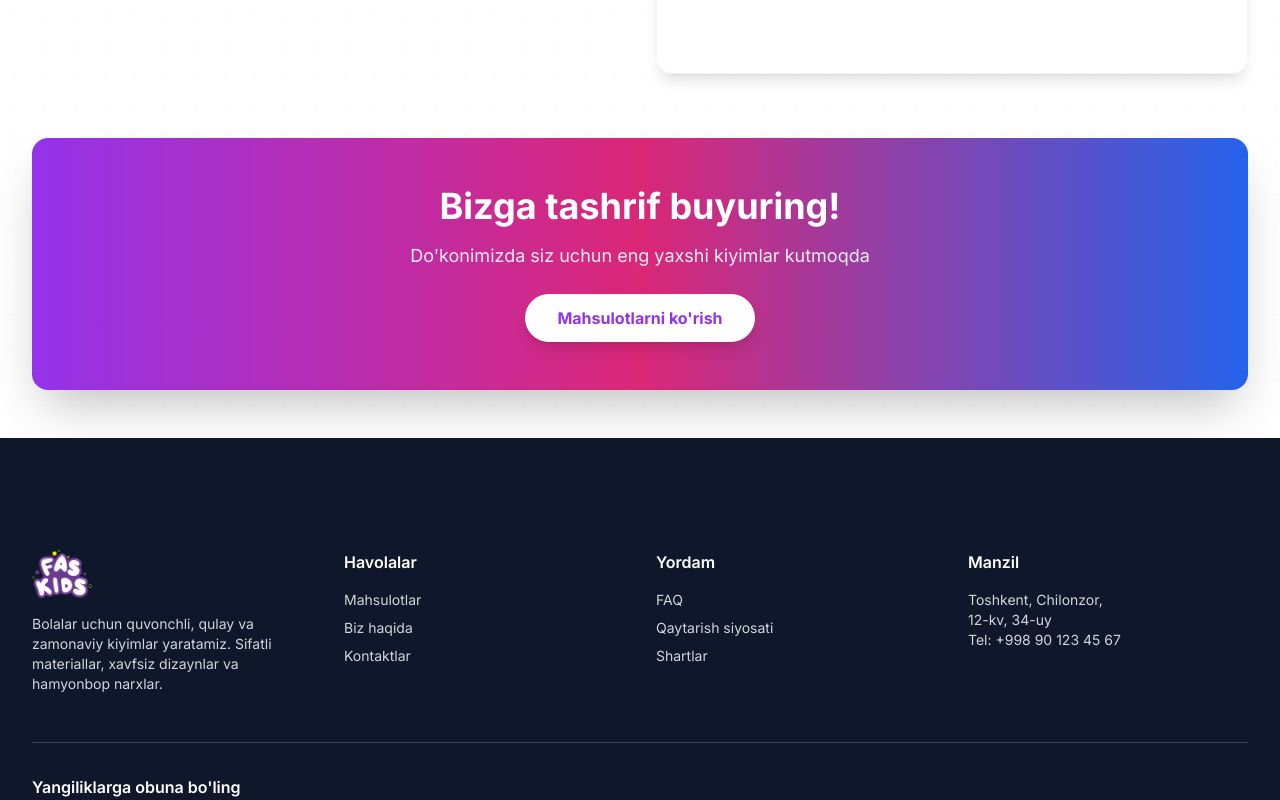
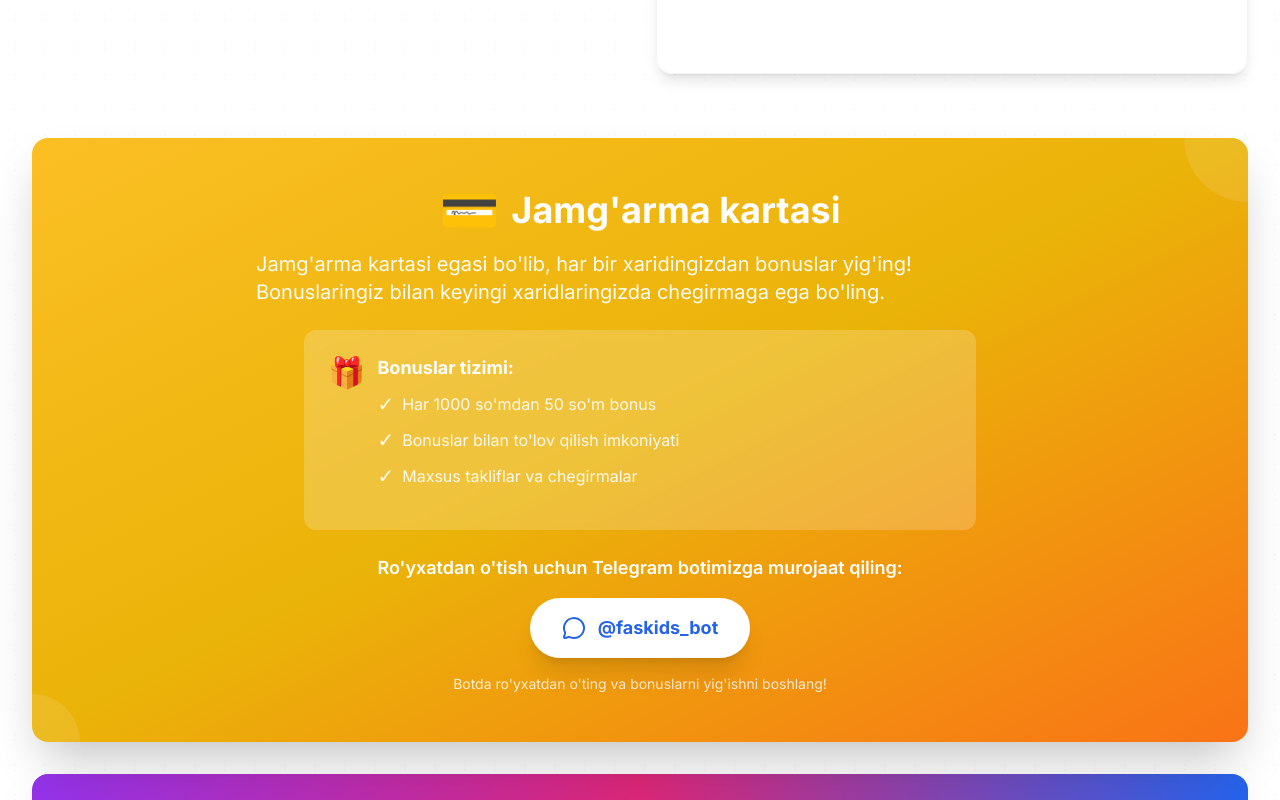
Before and after one commit to ergashevv/fas-front, a React (Vite) app: page /about in a window 1280 px wide. Shown: the part 1200-2000 px from the top of the page. Built offline with nearby package versions, Linux system fonts and the light colour scheme; no server answers.

Commit message:
jamgarma kartasi

```diff
--- a/client/pages/About.tsx
+++ b/client/pages/About.tsx
@@ -178,11 +178,73 @@ export default function About() {
           </motion.div>
         </div>
 
+        {/* Loyalty Card Section */}
+        <motion.div
+          initial={{ opacity: 0, y: 20 }}
+          animate={{ opacity: 1, y: 0 }}
+          transition={{ delay: 0.6 }}
+          className="bg-gradient-to-br from-amber-400 via-yellow-500 to-orange-500 rounded-2xl p-8 md:p-12 shadow-2xl mb-8 relative overflow-hidden"
+        >
+          {/* Decorative elements */}
+          <div className="absolute top-0 right-0 w-32 h-32 bg-white/10 rounded-full -mr-16 -mt-16" />
+          <div className="absolute bottom-0 left-0 w-24 h-24 bg-white/10 rounded-full -ml-12 -mb-12" />
+
+          <div className="relative z-10">
+            <div className="flex items-center justify-center gap-3 mb-4">
+              <span className="text-5xl">💳</span>
+              <h2 className="text-3xl md:text-4xl font-bold text-white">Jamg'arma kartasi</h2>
+            </div>
+            <p className="text-lg md:text-xl text-white/95 mb-6 max-w-3xl mx-auto">
+              Jamg'arma kartasi egasi bo'lib, har bir xaridingizdan bonuslar yig'ing!
+              Bonuslaringiz bilan keyingi xaridlaringizda chegirmaga ega bo'ling.
+            </p>
+            <div className="bg-white/20 backdrop-blur-sm rounded-xl p-6 mb-6 max-w-2xl mx-auto">
+              <div className="flex items-start gap-3 mb-4">
+                <span className="text-3xl">🎁</span>
+                <div className="text-left">
+                  <h3 className="font-bold text-white text-lg mb-2">Bonuslar tizimi:</h3>
+                  <ul className="space-y-2 text-white/90">
+                    <li className="flex items-center gap-2">
+                      <span className="text-xl">✓</span>
+                      <span>Har 1000 so'mdan 50 so'm bonus</span>
+                    </li>
+                    <li className="flex items-center gap-2">
+                      <span className="text-xl">✓</span>
+                      <span>Bonuslar bilan to'lov qilish imkoniyati</span>
+                    </li>
+                    <li className="flex items-center gap-2">
+                      <span className="text-xl">✓</span>
+                      <span>Maxsus takliflar va chegirmalar</span>
+                    </li>
+                  </ul>
+                </div>
+              </div>
+            </div>
+            <div className="flex flex-col items-center gap-4">
+              <p className="text-white font-semibold text-lg">
+                Ro'yxatdan o'tish uchun Telegram botimizga murojaat qiling:
+              </p>
+              <a
+                href="https://t.me/faskids_bot"
+                target="_blank"
+                rel="noopener noreferrer"
+                className="inline-flex items-center gap-3 bg-white text-blue-600 px-8 py-4 rounded-full font-bold hover:bg-gray-100 transition-all shadow-xl hover:scale-105 transform"
+              >
+                <MessageCircle className="w-6 h-6" />
+                <span className="text-lg">@faskids_bot</span>
+              </a>
+              <p className="text-white/80 text-sm">
+                Botda ro'yxatdan o'ting va bonuslarni yig'ishni boshlang!
+              </p>
+            </div>
+          </div>
+        </motion.div>
+
         {/* CTA Section */}
         <motion.div
           initial={{ opacity: 0, y: 20 }}
           animate={{ opacity: 1, y: 0 }}
-          transition={{ delay: 0.6 }}
+          transition={{ delay: 0.7 }}
           className="bg-gradient-to-r from-purple-600 via-pink-600 to-blue-600 rounded-2xl p-8 md:p-12 text-center text-white shadow-2xl"
         >
           <h2 className="text-3xl md:text-4xl font-bold mb-4">Bizga tashrif buyuring!</h2>
```
